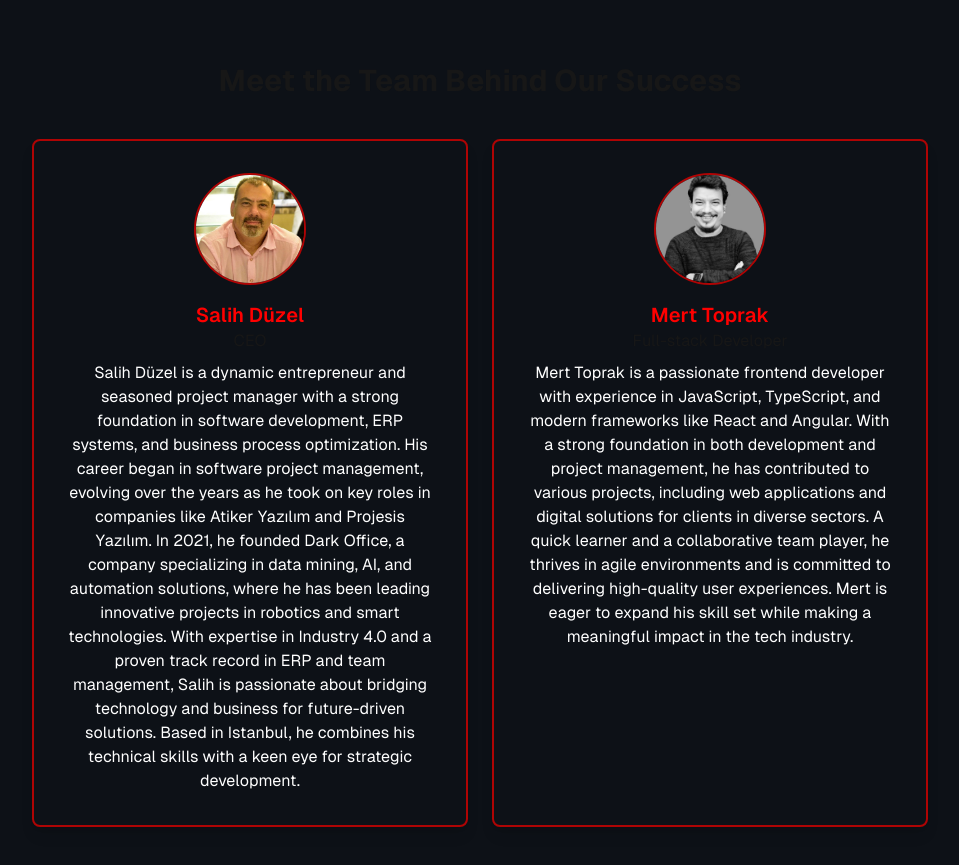
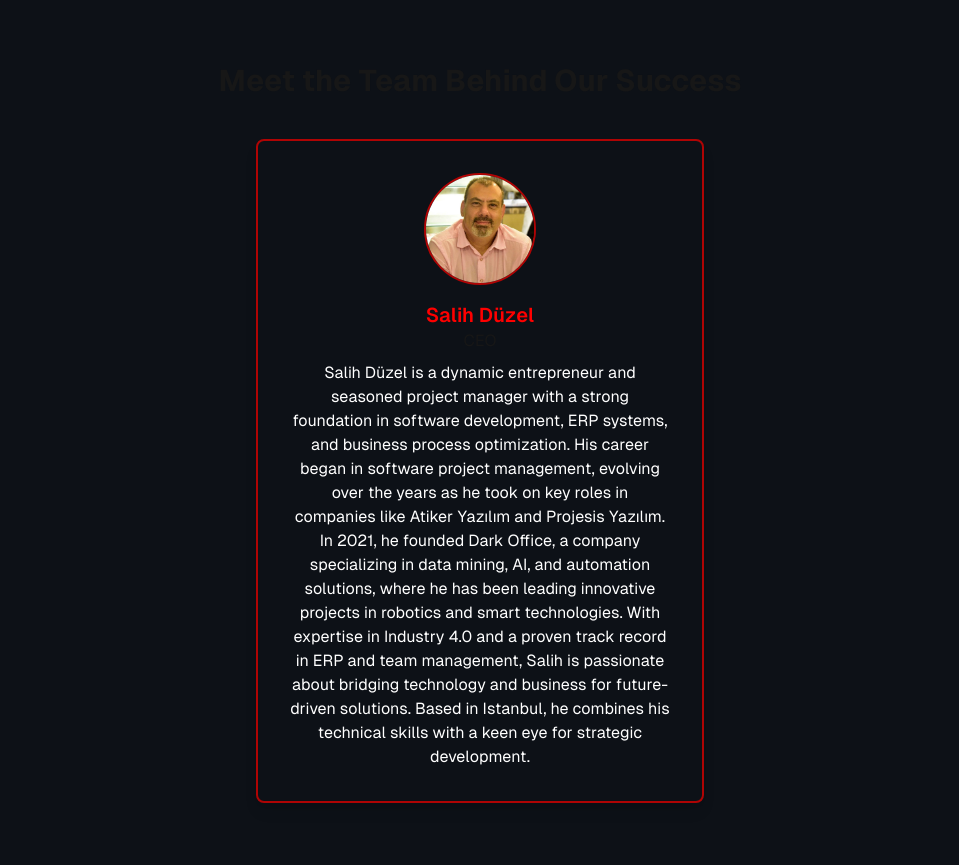
Before and after one commit to EminmertToprak/dark-office, a Next.js app: page / in a window 1280 px wide. Shown: the part 5860-6725 px from the top of the page, without its empty margins (160-1119 px from the left). Built offline with nearby package versions, Linux system fonts and the light colour scheme.

Commit message:
removed myself

```diff
--- a/src/app/about/page.tsx
+++ b/src/app/about/page.tsx
@@ -50,7 +50,7 @@ function AboutPage() {
 
 	const leadershipTeam = [
 		{name: 'Salih Düzel', image: 'images/salih_duzel.jpeg', role:'CEO', bio:'Salih Düzel is a dynamic entrepreneur and seasoned project manager with a strong foundation in software development, ERP systems, and business process optimization. His career began in software project management, evolving over the years as he took on key roles in companies like Atiker Yazılım and Projesis Yazılım. In 2021, he founded Dark Office, a company specializing in data mining, AI, and automation solutions, where he has been leading innovative projects in robotics and smart technologies. With expertise in Industry 4.0 and a proven track record in ERP and team management, Salih is passionate about bridging technology and business for future-driven solutions. Based in Istanbul, he combines his technical skills with a keen eye for strategic development.'},
-		{name: 'Mert Toprak', image: 'images/mert_toprak.png', role:'Full-stack Developer', bio:'Mert Toprak is a passionate frontend developer with experience in JavaScript, TypeScript, and modern frameworks like React and Angular. With a strong foundation in both development and project management, he has contributed to various projects, including web applications and digital solutions for clients in diverse sectors. A quick learner and a collaborative team player, he thrives in agile environments and is committed to delivering high-quality user experiences. Mert is eager to expand his skill set while making a meaningful impact in the tech industry.'}
+		/*{name: 'Mert Toprak', image: 'images/mert_toprak.png', role:'Full-stack Developer', bio:'Mert Toprak is a passionate frontend developer with experience in JavaScript, TypeScript, and modern frameworks like React and Angular. With a strong foundation in both development and project management, he has contributed to various projects, including web applications and digital solutions for clients in diverse sectors. A quick learner and a collaborative team player, he thrives in agile environments and is committed to delivering high-quality user experiences. Mert is eager to expand his skill set while making a meaningful impact in the tech industry.'}*/
 
 	]
 
```
